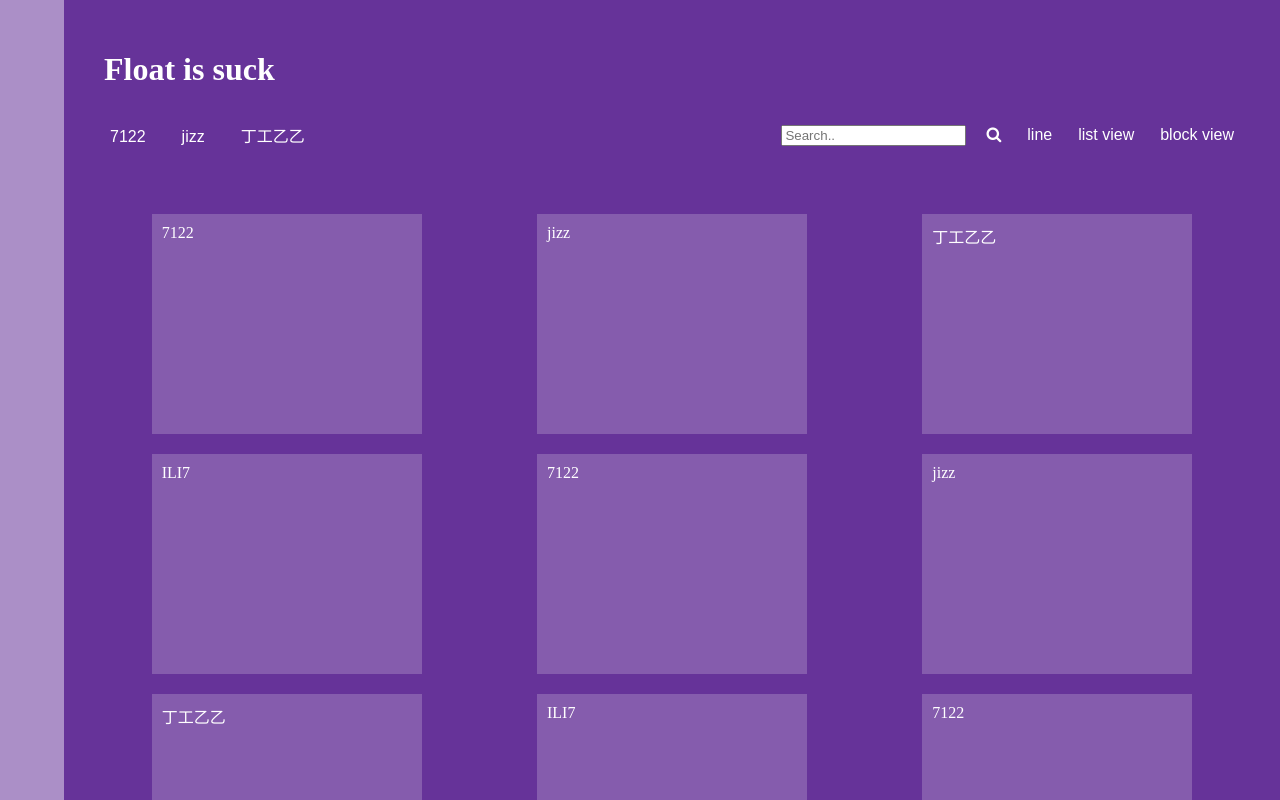
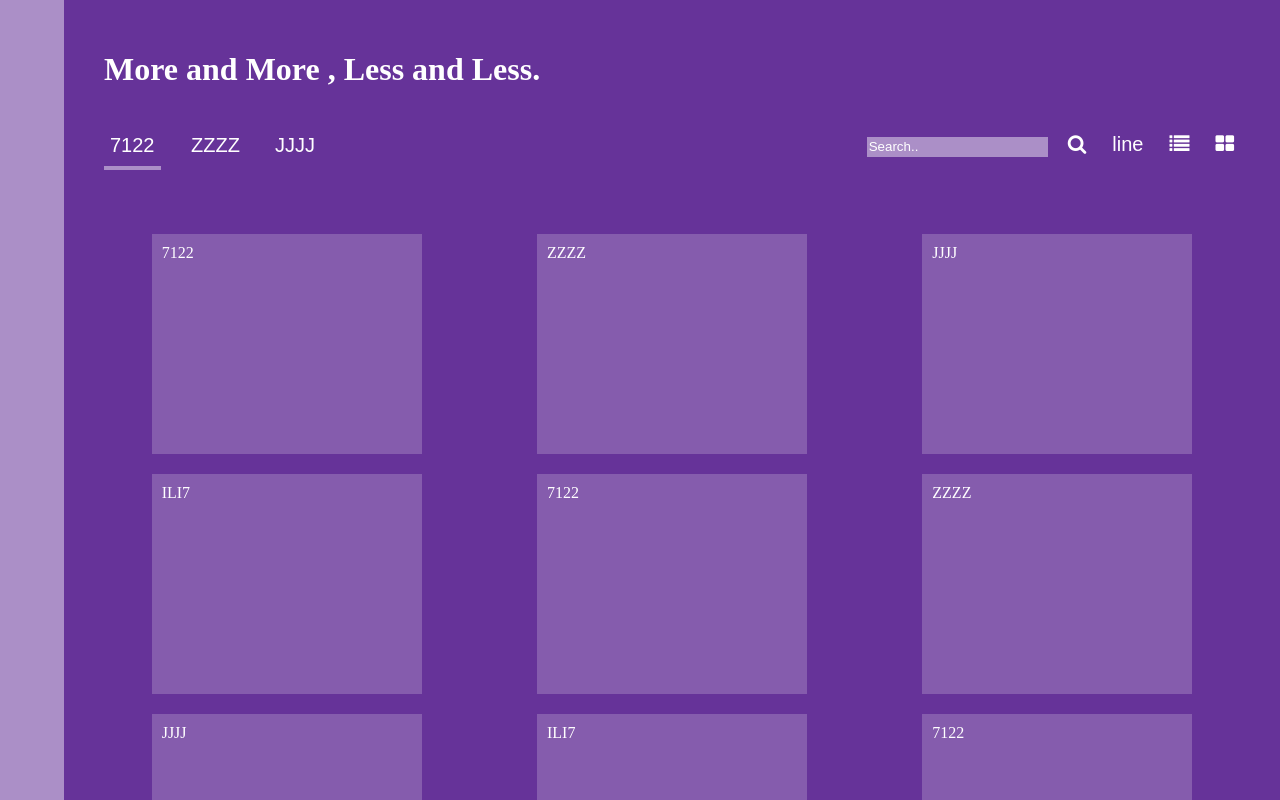
Before and after one commit to alanqq0624/floatpractice, a plain HTML site: page index.html in a window 1280 px wide. Both pictures are taken after a click on the button "7122". Shown: the top 800 px of the page. Drawn offline with Linux system fonts and the light colour scheme.

Commit message:
modify some detail of top navigator change contents

```diff
--- a/index.html
+++ b/index.html
@@ -14,60 +14,64 @@
     <nav class="leftnav"></nav>
     <div class="main">
         <header>
-            <h1>Float is suck</h1>
+            <h1>More and More , Less and Less.</h1>
         </header>
         <nav class="topnav">
             <div id="topnavleft">
-                <button class="navbtn1">7122</button>
-                <button class="navbtn1">jizz</button>
-                <button class="navbtn1">丁工乙乙</button>
+                <button class="navbtn1 hvr-underline-from-center">7122</button>
+                <button class="navbtn1 hvr-underline-from-center">ZZZZ</button>
+                <button class="navbtn1 hvr-underline-from-center">JJJJ</button>
             </div>
             <div id="topnavright">
-                <input type="text" placeholder="Search.." name="search">
+                <input type="search" placeholder="Search.." name="search" id="search">
                 <button class="navbtn2" type="submit">
                     <i class="fa fa-search"></i>
                 </button>
                 <button class="navbtn2">line</button>
-                <button class="navbtn2">list view</button>
-                <button class="navbtn2">block view</button>
+                <button class="navbtn2">
+                    <i class="fa fa-list"></i>
+                </button>
+                <button class="navbtn2">
+                    <i class="fa fa-th-large"></i>
+                </button>
             </div>
         </nav>
         <section>
             <div class="block">7122</div>
-            <div class="block">jizz</div>
-            <div class="block">丁工乙乙</div>
+            <div class="block">ZZZZ</div>
+            <div class="block">JJJJ</div>
             <div class="block">ILI7</div>
             <div class="block">7122</div>
-            <div class="block">jizz</div>
-            <div class="block">丁工乙乙</div>
+            <div class="block">ZZZZ</div>
+            <div class="block">JJJJ</div>
             <div class="block">ILI7</div>
             <div class="block">7122</div>
-            <div class="block">jizz</div>
-            <div class="block">丁工乙乙</div>
+            <div class="block">ZZZZ</div>
+            <div class="block">JJJJ</div>
             <div class="block">ILI7</div>
             <div class="block">7122</div>
-            <div class="block">jizz</div>
-            <div class="block">丁工乙乙</div>
+            <div class="block">ZZZZ</div>
+            <div class="block">JJJJ</div>
             <div class="block">ILI7</div>
             <div class="block">7122</div>
-            <div class="block">jizz</div>
-            <div class="block">丁工乙乙</div>
+            <div class="block">ZZZZ</div>
+            <div class="block">JJJJ</div>
             <div class="block">ILI7</div>
             <div class="block">7122</div>
-            <div class="block">jizz</div>
-            <div class="block">丁工乙乙</div>
+            <div class="block">ZZZZ</div>
+            <div class="block">JJJJ</div>
             <div class="block">ILI7</div>
             <div class="block">7122</div>
-            <div class="block">jizz</div>
-            <div class="block">丁工乙乙</div>
+            <div class="block">ZZZZ</div>
+            <div class="block">JJJJ</div>
             <div class="block">ILI7</div>
             <div class="block">7122</div>
-            <div class="block">jizz</div>
-            <div class="block">丁工乙乙</div>
+            <div class="block">ZZZZ</div>
+            <div class="block">JJJJ</div>
             <div class="block">ILI7</div>
             <div class="block">7122</div>
-            <div class="block">jizz</div>
-            <div class="block">丁工乙乙</div>
+            <div class="block">ZZZZ</div>
+            <div class="block">JJJJ</div>
             <div class="block">ILI7</div>
         </section>
         <footer>
@@ -84,6 +88,8 @@
             <p>pick to design</p>
             <br>
             <img src="001.png">
+            <br>
+            <p>Float is suck</p>
         <footer>
     </div>
 </body>
--- a/style.css
+++ b/style.css
@@ -31,38 +31,46 @@ header{
 }
 #topnavleft{
     padding: 10px 0px 10px 40px;
-    height: 30px;
+    height: 50px;
     float: left;
 }
 #topnavright{
     padding: 10px 40px 10px 0px;
-    height: 30px;
+    height: 50px;
     float: right;
 }
+#search{
+    height: 20px;
+    border: none;
+    background-color: #AB8FC7;
+}
+#search::placeholder { /* Chrome, Firefox, Opera, Safari 10.1+ */
+    color: white;
+    opacity: 1; /* Firefox */
+}
+
 .navbtn1{
     height: inherit;
     margin-right: 20px;
     border: none;
-    font-size: 16px;
+    font-size: 20px;
     color: white;
     background-color: inherit;
+    cursor: pointer;
     display: inline-block;
-}
-.navbtn1:hover{
-    border-bottom: 2px solid #AB8FC7;
 }
 .navbtn2{
     height: inherit;
     margin-left: 10px;
     border: none;
-    font-size: 16px;
+    font-size: 20px;
     color: white;
     background-color: inherit;
+    cursor: pointer;
     display: inline-block;
 }
-.navbtn2:hover{
+.navbtn2:active{
     color: springgreen;
-    border: 2px solid springgreen;
 }
 section{
     margin-top: 40px;
@@ -74,8 +82,8 @@ section{
     justify-content: space-around;
 }
 .block{
-    width: 250px;
-    height: 200px;
+    width: 250px; /*view: l-100%  b-250px*/
+    height: 200px;/*view: l-100px b-200px*/
     margin: 10px;
     padding: 10px;
     background-color: #855CAD;
@@ -85,3 +93,36 @@ footer{
     padding-left: 40px;
     background-color: rgb(65, 65, 65);
 }
+
+
+/*copy from http://ianlunn.github.io/Hover/ */
+/* Underline From Center */
+.hvr-underline-from-center {
+  display: inline-block;
+  vertical-align: middle;
+  -webkit-transform: perspective(1px) translateZ(0);
+  transform: perspective(1px) translateZ(0);
+  box-shadow: 0 0 1px transparent;
+  position: relative;
+  overflow: hidden;
+}
+.hvr-underline-from-center:before {
+  content: "";
+  position: absolute;
+  z-index: -1;
+  left: 50%;
+  right: 50%;
+  bottom: 0;
+  background: #AB8FC7;
+  height: 4px;
+  -webkit-transition-property: left, right;
+  transition-property: left, right;
+  -webkit-transition-duration: 0.3s;
+  transition-duration: 0.3s;
+  -webkit-transition-timing-function: ease-out;
+  transition-timing-function: ease-out;
+}
+.hvr-underline-from-center:hover:before, .hvr-underline-from-center:focus:before, .hvr-underline-from-center:active:before {
+  left: 0;
+  right: 0;
+}
```
